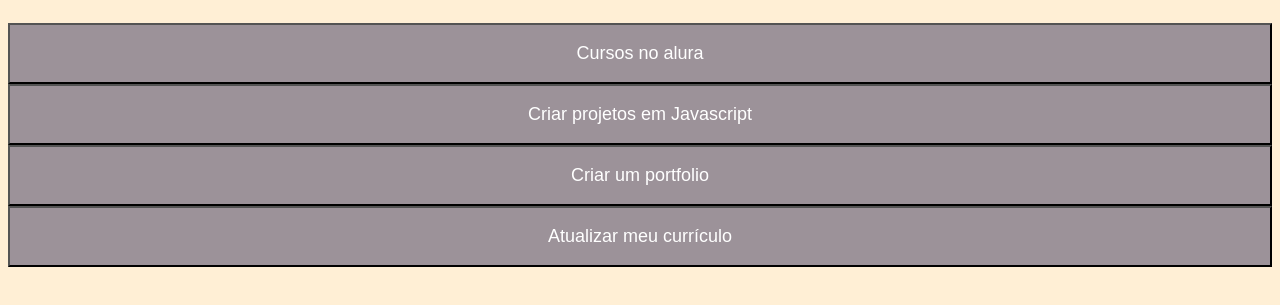
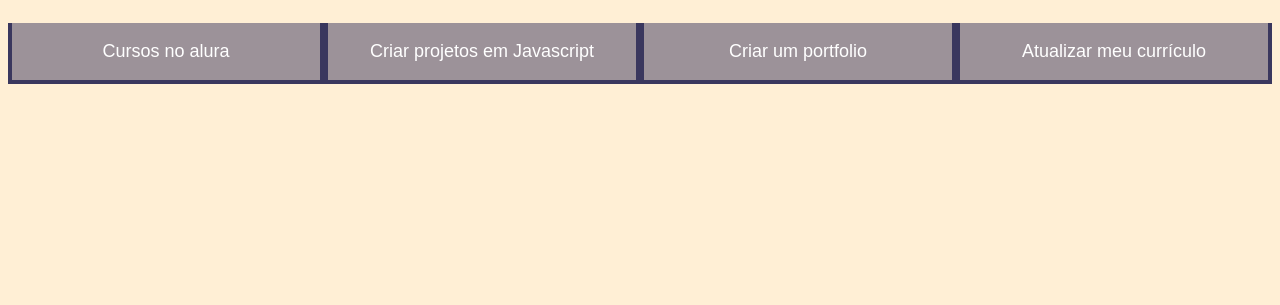
Before and after one commit to Fafah07/pv, a plain HTML site: page index.html in a window 1280 px wide. Shown: the part 75-380 px from the top of the page. Drawn offline with Linux system fonts and the light colour scheme.

Commit message:
nvhcjhfghfj

```diff
--- a/style.css
+++ b/style.css
@@ -47,5 +47,22 @@
     font-size: 18px;
     align-items: center;
     width: 100%;
+    border-bottom: 4px solid var(--botao-ativo);
+    border-left: 4px solid var(--botao-ativo);
+    border-right: 4px solid var(--botao-ativo);
+    border-top: none;
+}
+
+
+
+.botoes{
+    display: block;
+}
+@media  screen and (min-width: 768px) {
+    .botoes{
+        display: flex;
+    }
+
+} {
 
 }
```
